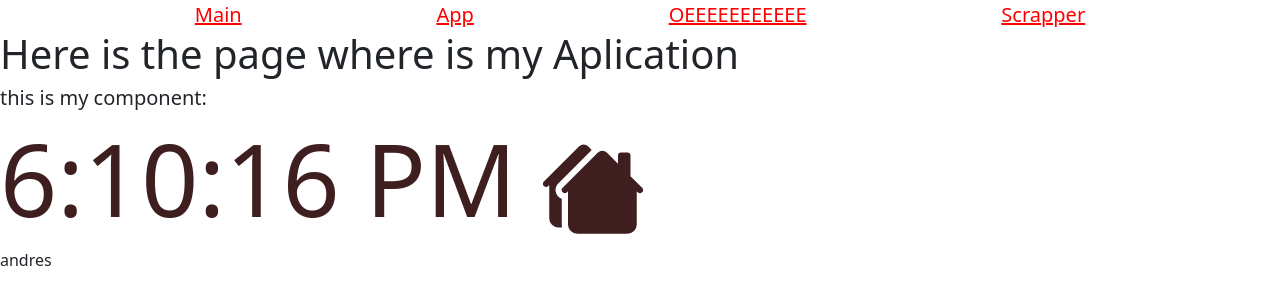
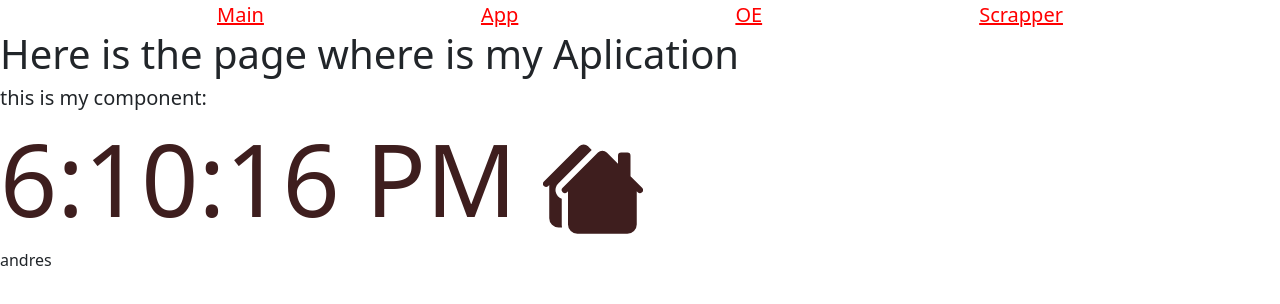
Before and after one commit to JoseDLR24/rental-app-client, a React (Create React App) app: page /app in a window 1280 px wide. Shown: the top 304 px of the page. Built offline with nearby package versions, Linux system fonts and the light colour scheme.

Commit message:
first test commit

```diff
--- a/src/components/Navigation/index.js
+++ b/src/components/Navigation/index.js
@@ -7,7 +7,7 @@ const Navigation = () => {
     <nav className="navigation-container">
       <NavLink to="/main">Main</NavLink>
       <NavLink to="/app">App</NavLink>
-      <NavLink to="/oe">OEEEEEEEEEEE</NavLink>
+      <NavLink to="/oe">OE</NavLink>
       <NavLink to="/scrapper">Scrapper</NavLink>
     </nav>
   );
```
